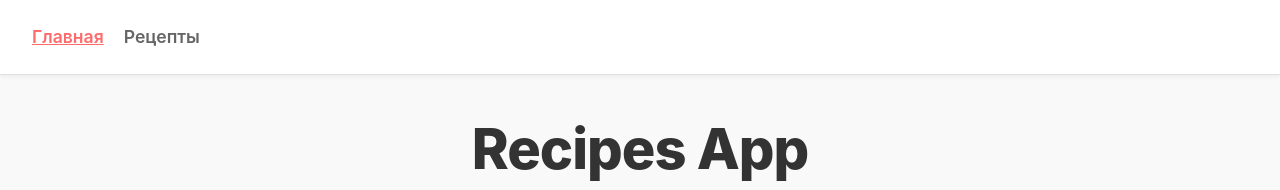
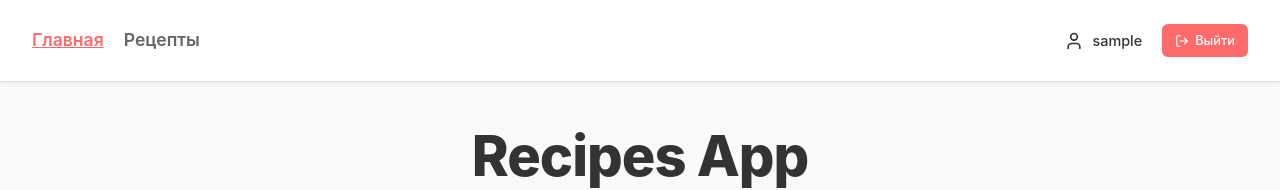
Before and after one commit to ahahaharu/recipes-app, a React (Vite) app: page / in a window 1280 px wide. Shown: the top 190 px of the page. Built offline with nearby package versions, Linux system fonts and the light colour scheme; no server answers; sample sign-in values are in the browser's storage.

Commit message:
Protected Route done

```diff
--- a/src/components/Navbar.tsx
+++ b/src/components/Navbar.tsx
@@ -1,5 +1,8 @@
 import styled from '@emotion/styled';
-import { Link } from '@tanstack/react-router';
+import { Link, useNavigate } from '@tanstack/react-router';
+import { useAuth } from '../context/AuthContext';
+import { LogOut, User } from 'lucide-react';
+import { Button } from './ui/Button';
 
 const NavContainer = styled.nav`
   position: sticky;
@@ -12,6 +15,22 @@ const NavContainer = styled.nav`
   border-bottom: 1px solid ${(props) => props.theme.colors.border};
   box-shadow: 0 2px 4px rgba(0, 0, 0, 0.05);
   align-items: center;
+  display: flex;
+  justify-content: space-between;
+`;
+
+const LinksGroup = styled.div`
+  display: flex;
+  align-items: center;
+  gap: 20px;
+`;
+
+const UserInfo = styled.div`
+  display: flex;
+  align-items: center;
+  gap: 10px;
+  font-size: 0.9rem;
+  font-weight: 500;
 `;
 
 const NavLink = styled(Link)`
@@ -32,12 +51,55 @@ const NavLink = styled(Link)`
 ` as typeof Link;
 
 export default function Navbar() {
+  const { user, isAuth, logout } = useAuth();
+  const navigate = useNavigate();
+
+  const handleLogout = () => {
+    logout();
+    navigate({ to: '/login' });
+  };
+
   return (
     <NavContainer>
-      <NavLink to="/">Главная</NavLink>
-      <NavLink to="/recipes" search={{ page: 1 }}>
-        Рецепты
-      </NavLink>
+      <LinksGroup>
+        <NavLink to="/">Главная</NavLink>
+        <NavLink to="/recipes" search={{ page: 1 }}>
+          Рецепты
+        </NavLink>
+      </LinksGroup>
+
+      {isAuth ? (
+        <UserInfo>
+          <div style={{ display: 'flex', alignItems: 'center', gap: '8px' }}>
+            {user?.image ? (
+              <img
+                src={user.image}
+                alt="avatar"
+                style={{ width: 32, height: 32, borderRadius: '50%' }}
+              ></img>
+            ) : (
+              <User size={20} />
+            )}
+            <span>{user?.username}</span>
+          </div>
+
+          <Button
+            onClick={handleLogout}
+            style={{
+              padding: '6px 12px',
+              fontSize: '0.8rem',
+              marginLeft: '10px',
+            }}
+          >
+            <LogOut size={14} style={{ marginRight: 6 }} />
+            Выйти
+          </Button>
+        </UserInfo>
+      ) : (
+        <LinksGroup>
+          <NavLink to="/login">Войти</NavLink>
+        </LinksGroup>
+      )}
     </NavContainer>
   );
 }
--- a/src/main.tsx
+++ b/src/main.tsx
@@ -6,14 +6,14 @@ import { createRouter, RouterProvider } from '@tanstack/react-router';
 import { GlobalStyles } from './globalStyles';
 import { ThemeProvider } from '@emotion/react';
 import { theme } from './theme';
-import { AuthProvider } from './context/AuthContext';
+import { AuthProvider, useAuth } from './context/AuthContext';
 
 const queryClient = new QueryClient();
 
 const router = createRouter({
   routeTree,
   context: {
-    queryClient,
+    auth: undefined!,
   },
   defaultPreload: 'intent',
 });
@@ -24,13 +24,19 @@ declare module '@tanstack/react-router' {
   }
 }
 
+function App() {
+  const auth = useAuth();
+
+  return <RouterProvider router={router} context={{ auth }} />;
+}
+
 createRoot(document.getElementById('root')!).render(
   <StrictMode>
     <QueryClientProvider client={queryClient}>
       <ThemeProvider theme={theme}>
         <AuthProvider>
           <GlobalStyles />
-          <RouterProvider router={router} />
+          <App />
         </AuthProvider>
       </ThemeProvider>
     </QueryClientProvider>
--- a/src/routes/__root.tsx
+++ b/src/routes/__root.tsx
@@ -1,20 +1,51 @@
-import { createRootRoute, Outlet } from '@tanstack/react-router';
+import {
+  createRootRouteWithContext,
+  Outlet,
+  redirect,
+  useLocation,
+} from '@tanstack/react-router';
 import Navbar from '../components/Navbar';
 import { Main } from '../components/Main';
 import { TanStackRouterDevtools } from '@tanstack/react-router-devtools';
 import { ReactQueryDevtools } from '@tanstack/react-query-devtools';
+import type { AuthContextType } from '../context/AuthContext';
 
-export const Route = createRootRoute({
-  component: () => (
+interface RouterContext {
+  auth: AuthContextType;
+}
+
+export const Route = createRootRouteWithContext<RouterContext>()({
+  beforeLoad: ({ context, location }) => {
+    if (!context.auth.isAuth) {
+      if (location.pathname !== '/login') {
+        throw redirect({
+          to: '/login',
+        });
+      }
+    }
+  },
+  component: RootComponent,
+});
+
+function RootComponent() {
+  const location = useLocation();
+
+  const isLoginPage = location.pathname === '/login';
+
+  return (
     <>
-      <Navbar />
+      {!isLoginPage && <Navbar />}
 
-      <Main>
+      {isLoginPage ? (
         <Outlet />
-      </Main>
+      ) : (
+        <Main>
+          <Outlet />
+        </Main>
+      )}
 
       <TanStackRouterDevtools />
       <ReactQueryDevtools />
     </>
-  ),
-});
+  );
+}
--- a/src/routes/login/index.tsx
+++ b/src/routes/login/index.tsx
@@ -5,13 +5,13 @@ import { useMutation } from '@tanstack/react-query';
 import { loginUser } from '../../api/auth';
 import { Lock, UserIcon } from 'lucide-react';
 import { Button } from '../../components/ui/Button';
-import { useState } from 'react';
+import { useEffect, useState } from 'react';
 
 const PageWrapper = styled.div`
   display: flex;
   justify-content: center;
   align-items: center;
-  min-height: 80vh;
+  min-height: 100vh;
 `;
 
 const LoginCard = styled.div`
@@ -103,14 +103,19 @@ export const Route = createFileRoute('/login/')({
 function LoginPage() {
   const [username, setUsername] = useState('');
   const [password, setPassword] = useState('');
-  const { login } = useAuth();
+  const { login, isAuth } = useAuth();
   const navigate = useNavigate();
+
+  useEffect(() => {
+    if (isAuth) {
+      navigate({ to: '/' });
+    }
+  }, [isAuth, navigate]);
 
   const mutation = useMutation({
     mutationFn: loginUser,
     onSuccess: (data) => {
       login(data);
-      navigate({ to: '/' });
     },
   });
 
```
Also changed, not shown: src/context/AuthContext.tsx (+2 -8 lines), 1 other file (tests, documents, lock files or other folders).
